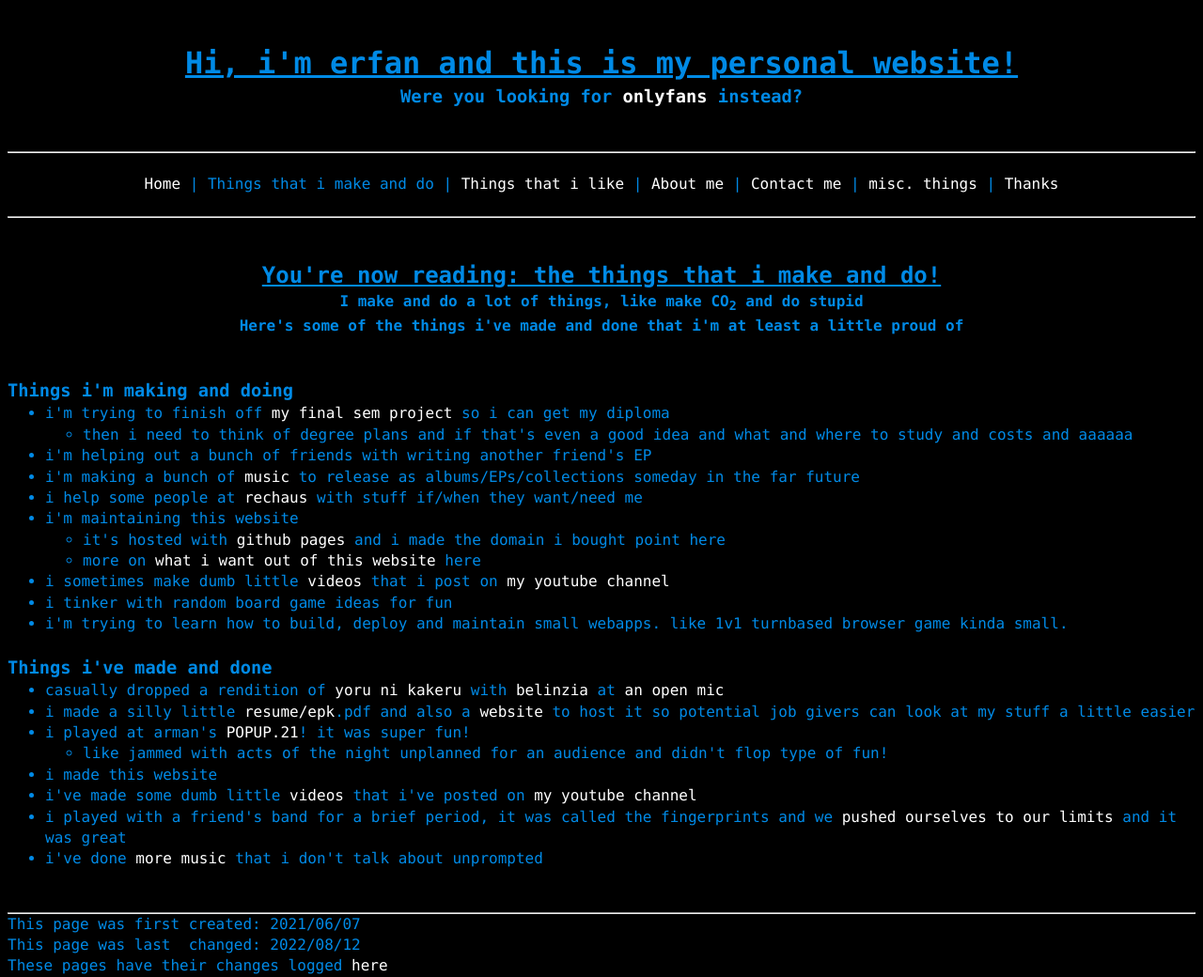
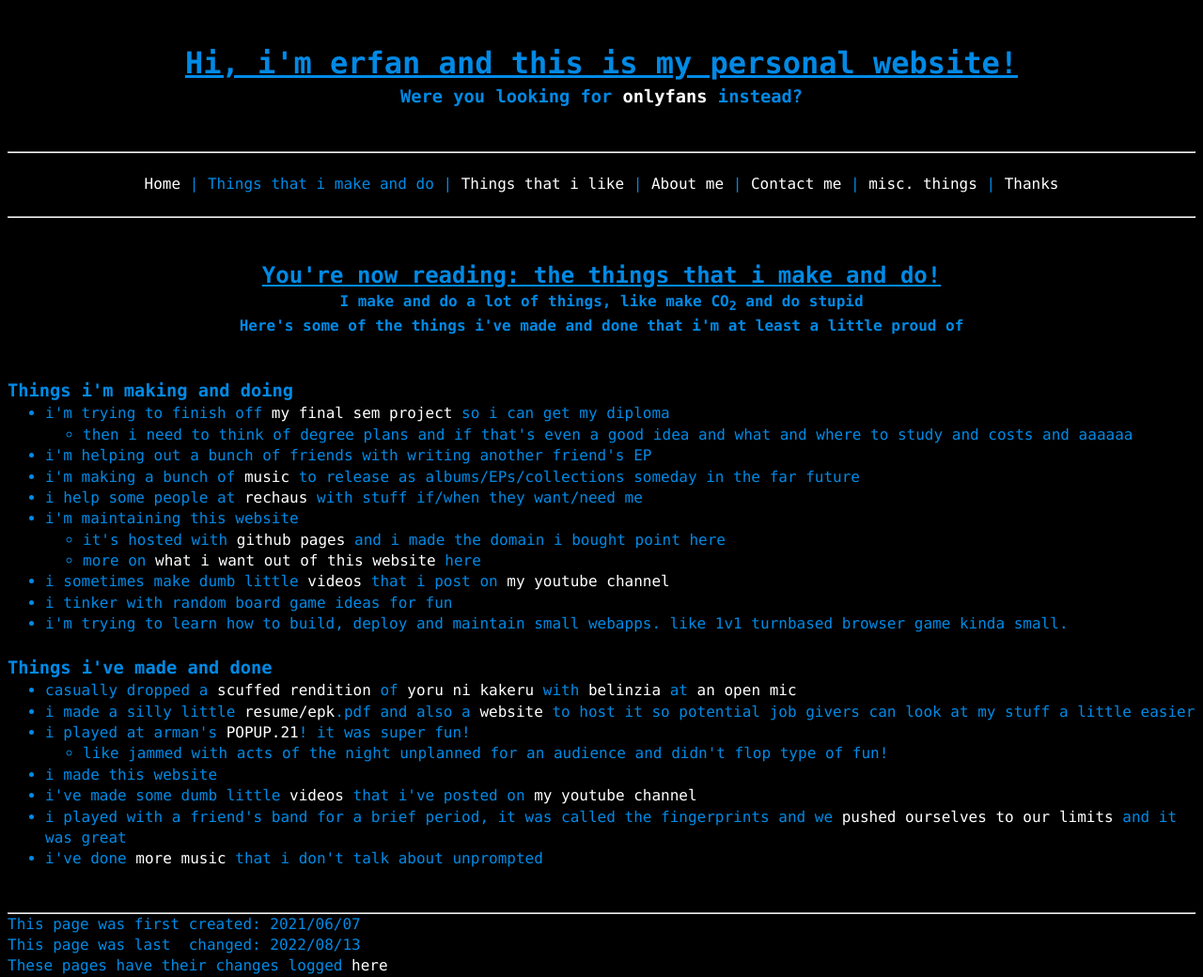
Before and after one commit to a-erfan-aa/a-erfan-aa.github.io, a Jekyll site: the page built from things-i-make.html, in a window 1280 px wide. Shown: the whole page at 94% size. Built offline with Jekyll 4.4.1, drawn with Linux system fonts in a browser that asks for light colours.

Commit message:
Add link to an insta reel of me and bzia to things-i-make.html
Also update lastChanged

```diff
--- a/things-i-make.html
+++ b/things-i-make.html
@@ -3,7 +3,7 @@
 title: Things that i make
 description: I make and do things, here's some of it
 firstCreated: 2021/06/07
-lastChanged: 2022/08/12
+lastChanged: 2022/08/13
 ---
 <!-- title and subtitle-->
 <div>
@@ -46,7 +46,7 @@
 <div>
 	<h3>Things i've made and done</h3>
 		<ul>
-			<li>casually dropped a rendition of <a href="https://www.youtube.com/watch?v=by4SYYWlhEs">yoru ni kakeru</a> with <a href="https://www.instagram.com/belinzia_lai/">belinzia</a> at <a href="https://www.instagram.com/p/CgtovjMPtyt/?igshid=YmMyMTA2M2Y%3D">an open mic</a></li>
+			<li>casually dropped a <a href="https://www.instagram.com/reel/ChKNBaQjDSf/">scuffed rendition</a> of <a href="https://www.youtube.com/watch?v=by4SYYWlhEs">yoru ni kakeru</a> with <a href="https://www.instagram.com/belinzia_lai/">belinzia</a> at <a href="https://www.instagram.com/p/CgtovjMPtyt/?igshid=YmMyMTA2M2Y%3D">an open mic</a></li>
 			<li>i made a silly little <a href="https://epk.onlyerfans.com/epk.pdf">resume/epk</a>.pdf and also a <a href="https://epk.onlyerfans.com/">website</a> to host it so potential job givers can look at my stuff a little easier</li>
 			<li>i played at arman's <a href="https://www.instagram.com/p/Cdnj7EFJbeU/?utm_source=ig_web_copy_link">POPUP.21</a>! it was super fun!
 				<ul>
```
